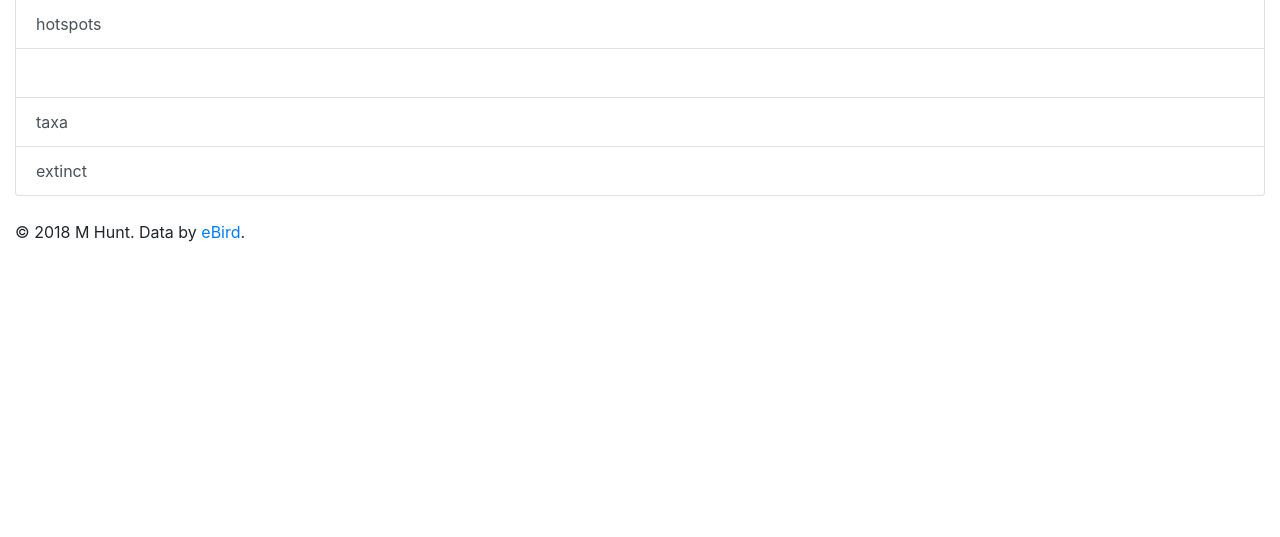
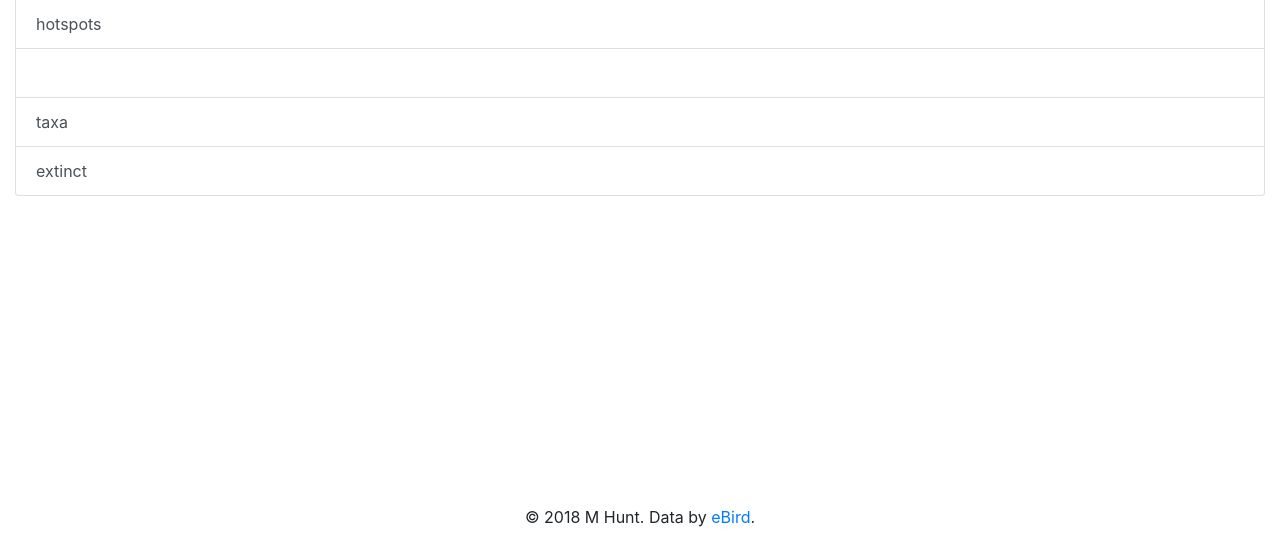
Before and after one commit to mcxvio/seebirds-2.0, a Flask app: page / in a window 1280 px wide. Shown: the part 263-800 px from the top of the page. Run offline with Flask 2, Linux system fonts and the light colour scheme; some libraries are stand-ins or nearby versions.

Commit message:
Footer at bottom, centred; removed print statements.

```diff
--- a/apis/ebird/history.py
+++ b/apis/ebird/history.py
@@ -53,7 +53,6 @@ def clear_previous_species():
 def save_previous_hotspots(region, location_name, location_id):
     """ Save region & hotspot to flask session. """
     session[location_id] = "h:" + region + "/" + location_name + "/" + location_id
-    print("save: " + session[location_id])
 
 def get_previous_hotspots(region):
     """ Retrieve region & hotspot from flask session. """
@@ -62,9 +61,6 @@ def get_previous_hotspots(region):
         if 'h:' in session[key]:
             if region in session[key]:
                 data.append(session[key][2:].replace("%20", " "))
-
-    print("get, region: " + str(region))
-    print("get, data: " + str(data))
     return data
 
 def clear_previous_hotspots():
--- a/templates/base.html
+++ b/templates/base.html
@@ -68,7 +68,9 @@
             <div id="footer" class="row">
                 <div class="col">
                     {% block footer %}
-                    <p><br>&copy <span id="year"></span> M Hunt. Data by <a href="http://www.ebird.org" target="_blank" class="external">eBird</a>.</p>
+                        <nav class="navbar fixed-bottom navbar-light">
+                            <p class="text-center"><center>&copy <span id="year"></span> M Hunt. Data by <a href="http://www.ebird.org" target="_blank" class="external">eBird</a>.</center></p>
+                        </nav>
                     {% endblock %}
                 </div>
             </div>
```
